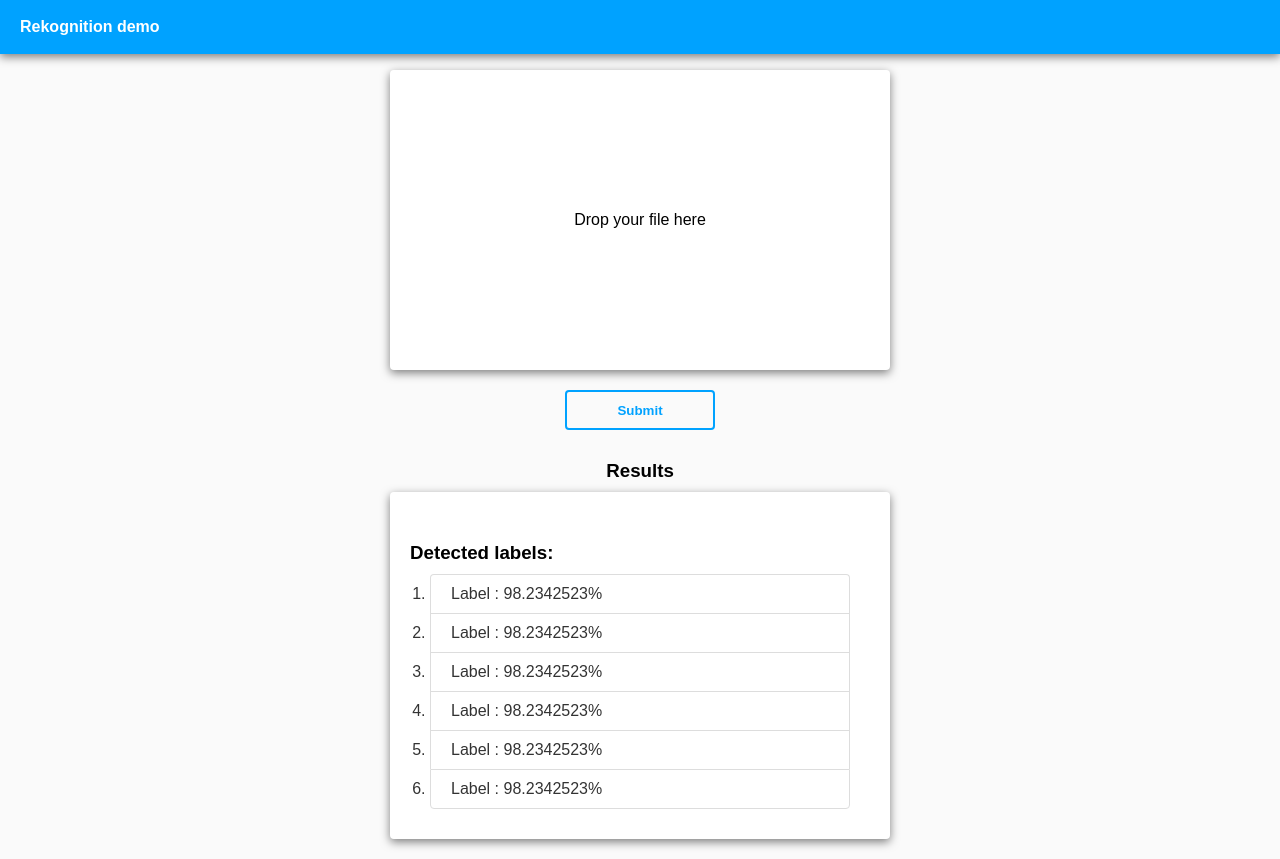
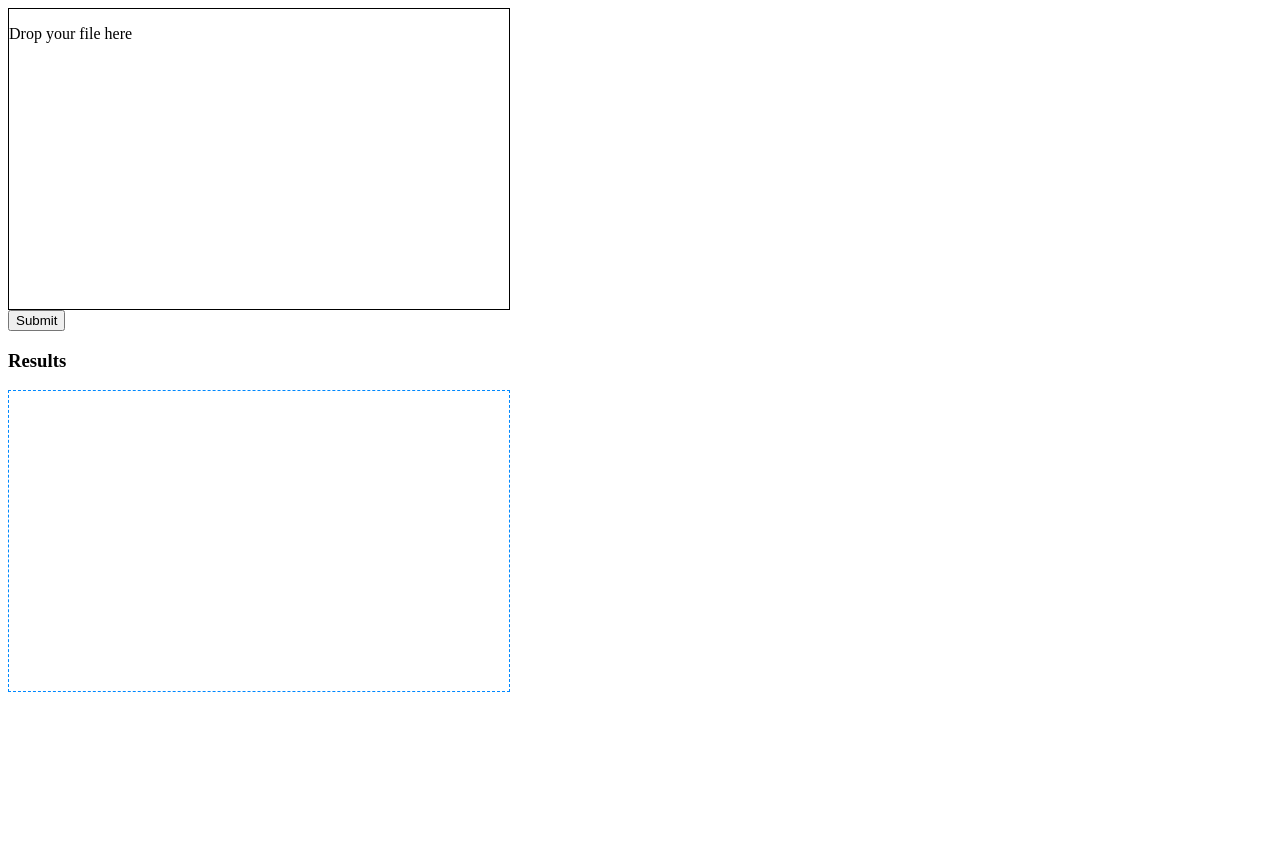
Before and after one commit to hwawrzacz/AWSRekognitionDemo, a plain HTML site: page client/index.html in a window 1280 px wide. After the commit the page ends 800 px from the top, so only its background shows below. Drawn offline with Linux system fonts and the light colour scheme.

Commit message:
Initial live-coding

```diff
--- a/client/index.html
+++ b/client/index.html
@@ -5,13 +5,22 @@
     <meta charset="UTF-8">
     <meta name="viewport" content="width=device-width, initial-scale=1.0">
     <title>Rekognition demo</title>
-    <link rel="stylesheet" type="text/css" href="style.css" />
+    <style>
+        .drop-zone {
+            width: 500px;
+            height: 300px;
+            border: 1px solid black;
+        }
+
+        .results {
+            width: 500px;
+            height: 300px;
+            border: 1px dashed rgb(0, 136, 255);
+        }
+    </style>
 </head>
 
 <body>
-    <header>
-        <p>Rekognition demo</p>
-    </header>
     <div class="drop-zone">
         <p dr>Drop your file here</p>
     </div>
@@ -19,17 +28,7 @@
     <button class="submit-button">Submit</button>
 
     <h3>Results</h3>
-    <div class="results">
-        <h3>Detected labels:</h3>
-        <ol>
-            <li>Label : 98.2342523%</li>
-            <li>Label : 98.2342523%</li>
-            <li>Label : 98.2342523%</li>
-            <li>Label : 98.2342523%</li>
-            <li>Label : 98.2342523%</li>
-            <li>Label : 98.2342523%</li>
-        </ol>
-    </div>
+    <div class="results"></div>
 
     <script src="loader.js"></script>
 </body>
--- a/client/loader.js
+++ b/client/loader.js
@@ -1,5 +1,4 @@
 const dropZone = document.querySelector('.drop-zone');
-const dropZoneLabel = dropZone.querySelector('p');
 const results = document.querySelector('.results');
 const submitButton = document.querySelector('.submit-button');
 let imageBase64;
@@ -17,19 +16,12 @@ const handleMessage = (response) => {
         console.log(messageObj);
         const labels = messageObj.detected;
 
-        const title = document.createElement('h4');
-        title.innerHTML = 'Detected labels:';
-
         results.innerHTML = '';
-        const list = document.createElement('ol');
         labels.forEach(label => {
-            console.log(label);
-            const listElement = document.createElement('li');
-            listElement.innerHTML = `${label.Name}: ${label.Confidence} <br />`;
-            list.appendChild(listElement);
+            results.innerHTML = results.innerHTML + `${label.Name}: ${label.Confidence} <br />`;
         });
-        results.appendChild(list);
-    } else {
+    }
+    else {
         results.innerHTML = message;
     }
 };
@@ -73,22 +65,3 @@ const sendImage = () => {
 
 submitButton.addEventListener('click', sendImage);
 //#endregion
-
-//#region UI changes
-dropZone.addEventListener('drop', () => {
-    dropZone.classList.remove('drag-over');
-    dropZoneLabel.classList.add('hidden');
-});
-
-document.addEventListener('dragover', () => {
-    dropZone.classList.add('drag-over');
-    dropZoneLabel.classList.remove('hidden');
-})
-
-document.addEventListener('dragleave', () => {
-    dropZone.classList.remove('drag-over');
-});
-
-dropZoneLabel.addEventListener('dragover', (e) => e.preventDefault());
-dropZoneLabel.addEventListener('drop', (e) => e.preventDefault());
-//#endregion
--- a/client/style.scss
+++ /dev/null
@@ -1,138 +0,0 @@
-* {
-    box-sizing: border-box;
-}
-
-body {
-    margin: 0;
-    font-family: sans-serif;
-    display: flex;
-    flex-direction: column;
-    align-items: center;
-    justify-content: center;
-
-    background-color: #fafafa;
-}
-
-header {
-    position: fixed;
-    top: 0;
-    left: 0;
-    z-index: 10;
-    width: 100%;
-    height: 54px;
-    padding: 0 20px;
-    background-color: rgb(0, 162, 255);
-    display: flex;
-    align-items: center;
-    filter: drop-shadow(0 3px 5px rgba(0, 0, 0, 0.5));
-    margin-bottom: 20px;
-
-    p {
-        font-weight: bold;
-        color: white;
-    }
-}
-
-.drop-zone {
-    position: relative;
-    z-index: 5;
-    width: 500px;
-    height: 300px;
-    margin-top: 70px;
-
-    display: flex;
-    align-items: center;
-    justify-content: center;
-
-    border: none;
-    border-radius: 4px;
-    background-position: center;
-    background-size: cover;
-    background-color: #fff;
-    filter: drop-shadow(0 3px 5px rgba(0, 0, 0, 0.5));
-
-    transition: 100ms;
-
-    p {
-        padding: 10px 20px;
-        background-color: rgba(255, 255, 255, .77);
-        border-radius: 4px;
-    }
-}
-
-.drag-over {
-    border: 3px solid rgb(0, 162, 255);
-    filter: drop-shadow(0 3px 10px rgba(0, 0, 0, 0.5));
-
-    p {
-        visibility: visible;
-    }
-}
-
-.hidden {
-    visibility: hidden;
-}
-
-
-button {
-    width: 150px;
-    height: 40px;
-    margin-top: 20px;
-
-    outline: none;
-    border: 2px solid rgb(0, 162, 255);
-    border-radius: 4px;
-    background: transparent;
-    color: rgb(0, 162, 255);
-    font-weight: bold;
-    transition: 100ms;
-    cursor: pointer;
-
-    &:hover {
-        background: rgb(0, 162, 255);
-        color: #eee;
-    }
-}
-
-h3 {
-    margin: 30px 0 10px;
-}
-
-.results {
-    width: 500px;
-    min-height: 300px;
-    padding: 20px;
-    margin-bottom: 20px;
-
-    border-radius: 4px;
-    background-color: #fff;
-    filter: drop-shadow(0 3px 5px rgba(0, 0, 0, 0.5));
-
-    h4 {
-        margin: 0;
-        color: #555;
-    }
-
-    ol {
-        padding: 0;
-        margin: 10px 20px;
-        color: #333;
-
-        li {
-            padding: 10px 20px;
-            border: 1px solid #ddd;
-            border-bottom: none;
-
-            &:first-child {
-                border-bottom: none;
-                border-radius: 4px 4px 0 0;
-            }
-
-            &:last-child {
-                border-radius: 0 0 4px 4px;
-                border-bottom: none;
-                border-bottom: 1px solid #ddd;
-            }
-        }
-    }
-}
```
Also changed, not shown: client/style.css (deleted).
